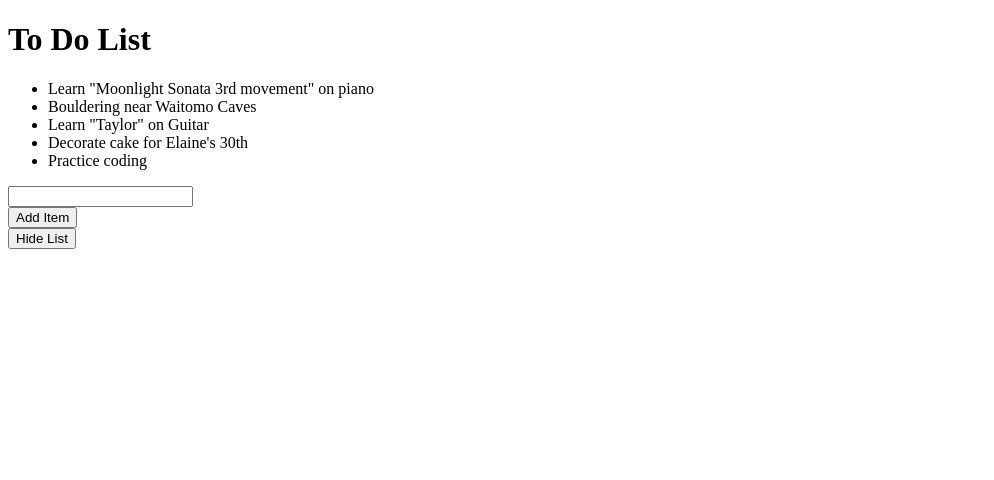
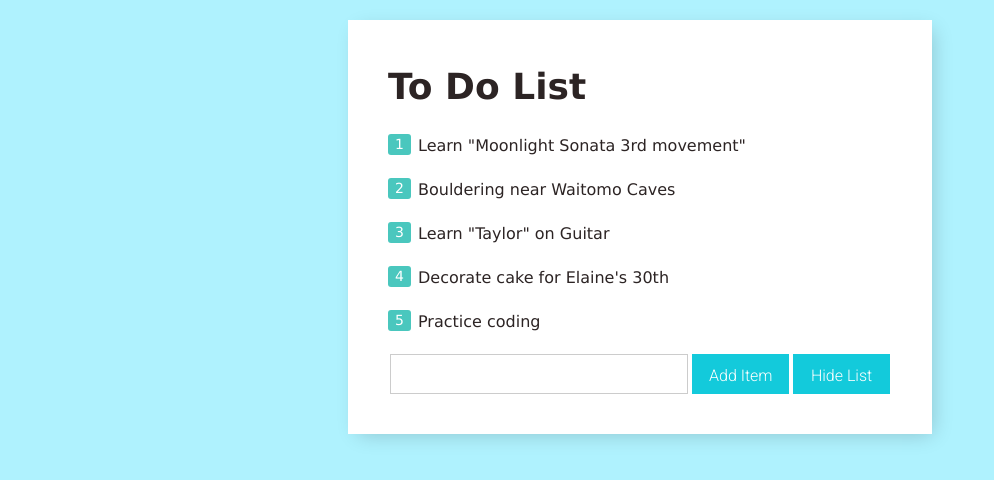
Before and after one commit to Frances-Hughes-Horoeka-22/Toggle-Button-to-hide-list, a plain HTML site: page index.html in a window 1280 px wide. Shown: the whole page, without its empty margins (0-994 px from the left). Drawn offline with Linux system fonts and the light colour scheme.

Commit message:
updated index.html and css docs

```diff
--- a/css/main.css
+++ b/css/main.css
@@ -0,0 +1,146 @@
+body {
+  font: 300 16px/1.5 'Verdana';
+  color: rgb(44, 36, 36);
+  background: #aff2fe;
+}
+
+.container {
+  margin: 0 auto;
+  max-width: 660px;
+  padding-left: 18px;
+  padding-right: 18px;
+}
+
+h1 {
+  font-size: 36px;
+  font-weight: bold;
+  margin-bottom: 20px;
+}
+
+p {
+  margin: 0 0 15px;
+}
+
+input[type="text"] {
+  width: 100%;
+  height: 40px;
+  border: 1px solid #ccc;
+  background: #fff;
+  padding: 10px;
+  font: 300 16px/1.5 'Roboto', sans-serif;
+  transition: border 0.3s linear;
+}
+
+input[type="text"]:focus {
+  border-color: #083c7a;
+  outline: none;
+}
+
+.button {
+  background: #13cadb;
+  border: none;
+  padding: 10px;
+  display: inline-block;
+  vertical-align: top;
+  width: 100%;
+  height: 40px;
+  color: #fff;
+  cursor: pointer;
+  font: 300 16px/1.5 'Roboto', sans-serif;
+}
+
+.button:hover {
+  background: #13a7b7;
+}
+
+.button:focus {
+  outline: none;
+}
+
+.btn-icon {
+  background: none;
+  border: none;
+  display: inline-block;
+  vertical-align: top;
+  color: #333;
+  cursor: pointer;
+}
+
+.btn-icon:focus {
+  outline: none;
+}
+
+.btn-icon:before {
+  font-family: 'Font Awesome 5 Free';
+  font-weight: 900;
+}
+
+.btn-icon.remove:before {
+  content: '\f2ed';
+}
+
+.btn-icon.down:before {
+  content: '\f063';
+}
+
+.btn-icon.up:before {
+  content: '\f062';
+}
+
+
+.block {
+  padding: 40px;
+  margin: 20px;
+  background: #fff;
+  box-shadow: 5px 5px 20px -5px rgba(0, 0, 0, 0.2);
+}
+
+.block .title {
+ margin-bottom: 20px;
+}
+
+.listHolder li {
+  counter-increment: step-counter;
+  overflow: hidden;
+  padding: 0 0 20px 30px;
+  position: relative;
+}
+
+.listHolder li:before {
+  content: counter(step-counter);
+  background: #4ac7be;
+  color: white;
+  font-size: 14px;
+  padding-left: 7px;
+  padding-right: 7px;
+  border-radius: 3px;
+  position: absolute;
+  top: 0;
+  left: 0;
+}
+
+.listHolder .listName {
+  float: left;
+}
+
+.listHolder .btn-icon {
+  float: right;
+  margin-left: 20px;
+}
+
+.inputBar {
+  position: auto;
+  overflow: hidden;
+
+}
+
+.inputBar .col {
+  float: left;
+  width: 20%;
+  padding-left: 2px;
+  padding-right: 2px;
+}
+
+.inputBar .col.big {
+  width: 60%;
+}
--- a/css/reset.css
+++ b/css/reset.css
@@ -0,0 +1,37 @@
+
+html {
+	box-sizing: border-box;
+}
+
+*, *:before, *:after {
+	box-sizing: inherit;
+}
+
+* {
+  max-height: 1000000px;
+  margin: 0;
+  padding: 0;
+}
+/* HTML5 display-role reset for older browsers */
+article, aside, details, figcaption, figure,
+footer, header, hgroup, menu, nav, section {
+	display: block;
+}
+body {
+	line-height: 1;
+}
+ol, ul {
+	list-style: none;
+}
+blockquote, q {
+	quotes: none;
+}
+blockquote:before, blockquote:after,
+q:before, q:after {
+	content: '';
+	content: none;
+}
+table {
+	border-collapse: collapse;
+	border-spacing: 0;
+}
--- a/index.html
+++ b/index.html
@@ -6,11 +6,13 @@
   <meta name="viewport" content="width=device-width, initial-scale=1.0">
   <meta http-equiv="X-UA-Compatible" content="ie=edge">
   <title>Toggle Project - To Do list</title>
-  <!-- using font awesome for icons -->
+
+  <!-- font for icons -->
   <link rel="stylesheet" href="https://use.fontawesome.com/releases/v5.0.13/css/all.css" integrity="sha384-DNOHZ68U8hZfKXOrtjWvjxusGo9WQnrNx2sqG0tfsghAvtVlRW3tvkXWZh58N9jp"
     crossorigin="anonymous">
-  <!-- using google font -->
+  <!-- google font -->
   <link href="https://fonts.googleapis.com/css?family=Roboto:300,500" rel="stylesheet">
+
 
   <link rel="stylesheet" href="css/reset.css">
   <link rel="stylesheet" href="css/main.css">
@@ -19,16 +21,17 @@
 <body>
   <div class="container">
     <div class="block">
-      <!-- Title -->
+      <!-- Title  -->
       <div class="title">
         <h1>To Do List</h1>
       </div>
-      <!-- Todo list -->
+      <!-- To Do list -->
       <div class="todoList">
+        <!-- List -->
         <div class="listHolder">
           <ul class="list">
             <li>
-              <span class="listName">Learn "Moonlight Sonata 3rd movement" on piano</span>
+              <span class="listName">Learn "Moonlight Sonata 3rd movement"</span>
             </li>
             <li>
               <span class="listName">Bouldering near Waitomo Caves</span>
@@ -44,20 +47,22 @@
             </li>
           </ul>
         </div>
+        <!-- form holder -->
         <div class="inputBar">
           <div class="col big">
             <input type="text" id="addInput">
           </div>
           <div class="col">
-            <button type="button" id="addButton" class="button">Add Item</button>
+            <button type="button" id="addBtn" class="button">Add Item</button>
           </div>
           <div class="col">
-            <button type="button" id="toggleButton" class="button">Hide List</button>
+            <button type="button" id="toggleBtn" class="button">Hide List</button>
           </div>
         </div>
       </div>
     </div>
   </div>
+  <!-- importing custom js -->
   <script src="js/main.js"></script>
 </body>
 
```
Also changed, not shown: 1 other file.
